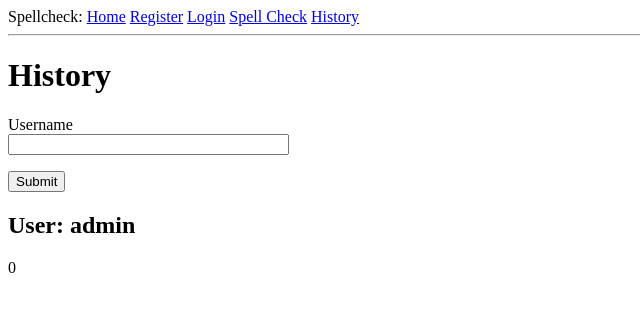
After one commit to yurikita/appsec_report4_code, a Flask app: page /history in a window 1280 px wide. The commit adds this page. Shown: the top 312 px of the page, without its empty margins (0-640 px from the left). Run offline with Flask 2, Linux system fonts and the light colour scheme; a user stored in the database is signed in; data that the repository does not hold is empty.

Commit message:
New login_history and query_history pages

```diff
--- a/app.py
+++ b/app.py
@@ -1,7 +1,7 @@
 from flask import Flask, render_template, redirect, request, session
 from config import Config
 from flask_sqlalchemy import SQLAlchemy
-from forms import LoginForm, RegistrationForm, SpellCheckForm
+from forms import LoginForm, RegistrationForm, SpellCheckForm, AdminHistoryForm
 from flask_login import LoginManager, login_required, current_user, login_user, logout_user
 import subprocess
 from datetime import datetime
@@ -100,6 +100,36 @@ def spell_check():
 
     return render_template("spell_check.html", title="Spell Check", form=form, textout=textout, misspelled=misspelled)
 
+@app.route('/history', methods = ['POST', 'GET'])
+@login_required
+def history():
+    form = AdminHistoryForm()
+    if form.validate_on_submit() and current_user.uname == 'admin':
+        queries = QueryHistory.query.filter_by(uname = form.userquery.data)
+        numqueries = queries.count()
+        user = form.userquery.data
+    else:
+        queries = QueryHistory.query.filter_by(uname = current_user.uname)
+        numqueries = queries.count()
+        user = current_user.uname
+    return render_template("history.html", title="History", form=form, user = user, numqueries=numqueries, queries=queries)
+
+@app.route('/history/query<id>')
+@login_required
+def query(id):
+    query = QueryHistory.query.filter_by(id=id).first()
+    return render_template("query.html", query=query)
+
+@app.route('/login_history', methods=['POST', 'GET'])
+@login_required
+def login_history():
+    form = AdminHistoryForm()
+    user = ''
+    loginqueries = []
+    if form.validate_on_submit() and current_user.uname == 'admin':
+        user = form.userquery.data
+        loginqueries = LoginHistory.query.filter_by(uname=form.userquery.data)
+    return render_template("login_history.html", form=form, user=user,loginqueries=loginqueries)
 
 if __name__ == '__main__':
     app.run(debug=True)
--- a/forms.py
+++ b/forms.py
@@ -16,3 +16,7 @@ class LoginForm(FlaskForm):
 class SpellCheckForm(FlaskForm):
     inputtext = TextAreaField('Input Text')
     submit = SubmitField('Submit')
+
+class AdminHistoryForm(FlaskForm):
+    userquery = StringField('Username', [validators.DataRequired()])
+    submit = SubmitField('Submit')
--- a/templates/base.html
+++ b/templates/base.html
@@ -12,6 +12,7 @@
 			<a href="/register">Register</a>
 			<a href="/login">Login</a>
 			<a href="/spell_check">Spell Check</a>
+			<a href="/history">History</a>
 		</div>
 		<hr>
 		{% block content %}{% endblock %}
--- /dev/null
+++ b/templates/history.html
@@ -0,0 +1,23 @@
+{% extends "base.html" %}
+{% block content %}
+	<h1>History</h1>
+	{% if current_user.uname == 'admin' %}
+	<form action="" method="post" novalidate>
+		{{ form.hidden_tag() }}
+		<p id='userquery'>
+			{{ form.userquery.label }}<br>
+			{{ form.userquery(size=32)}}
+	   	</p>
+		<p>{{ form.submit() }}</p>
+	</form>
+	{% endif %}
+	<h2 id='user'>User: {{user}}</h2>
+	<p id='numqueries'>
+		{{ numqueries }}<br>
+	</p>
+	{% for query in queries %}
+	<p id = {{query.id}}>
+	<a href = "{{url_for('query', id=query.id)}}">{{query.timestamp}}: {{query.inputtext}}</a>
+	</p><br>
+	{% endfor %}
+{% endblock %}
```
Also changed, not shown: templates/login_history.html (added, +21 -0 lines), templates/query.html (added, +10 -0 lines), app.db.
